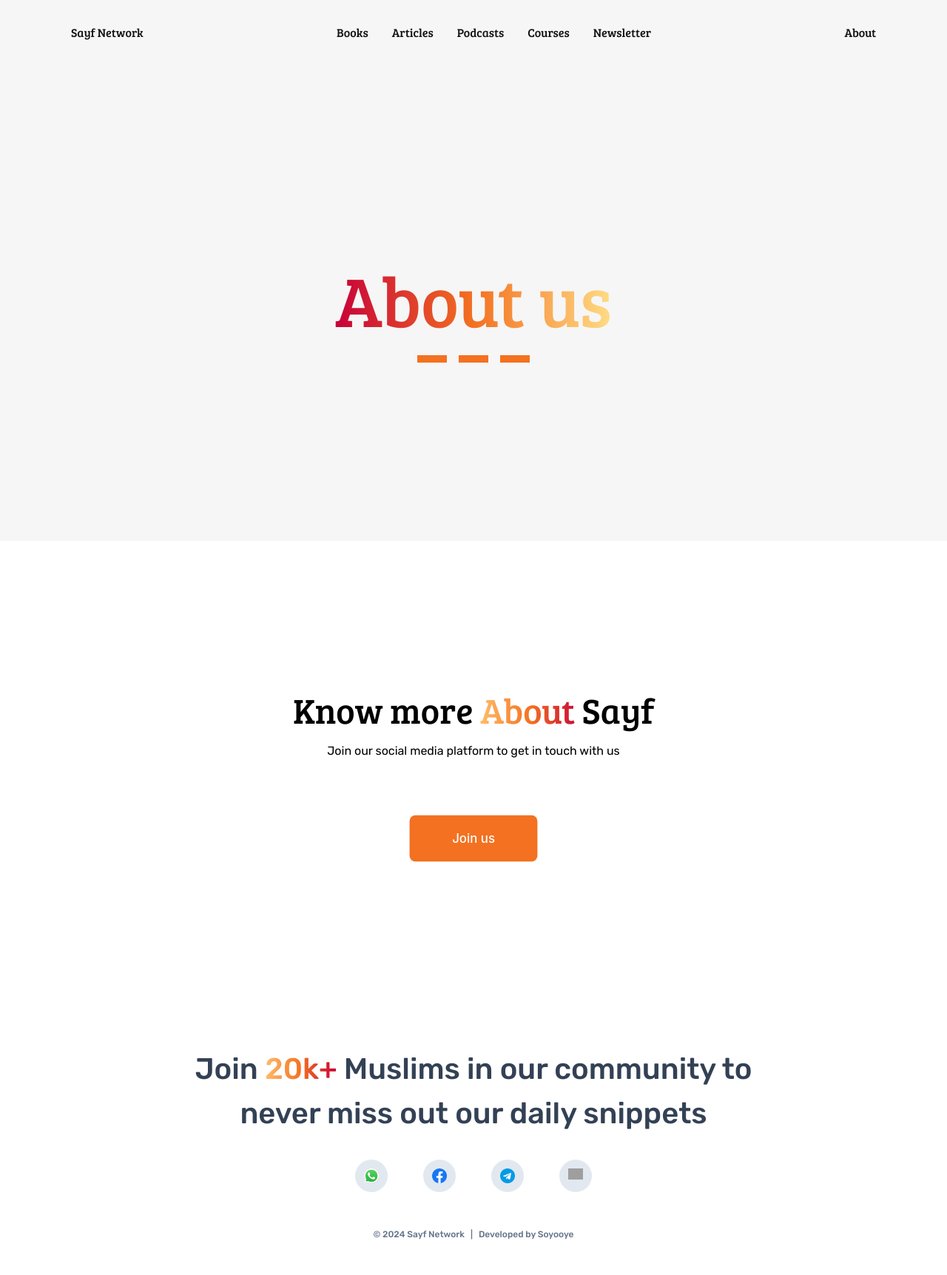
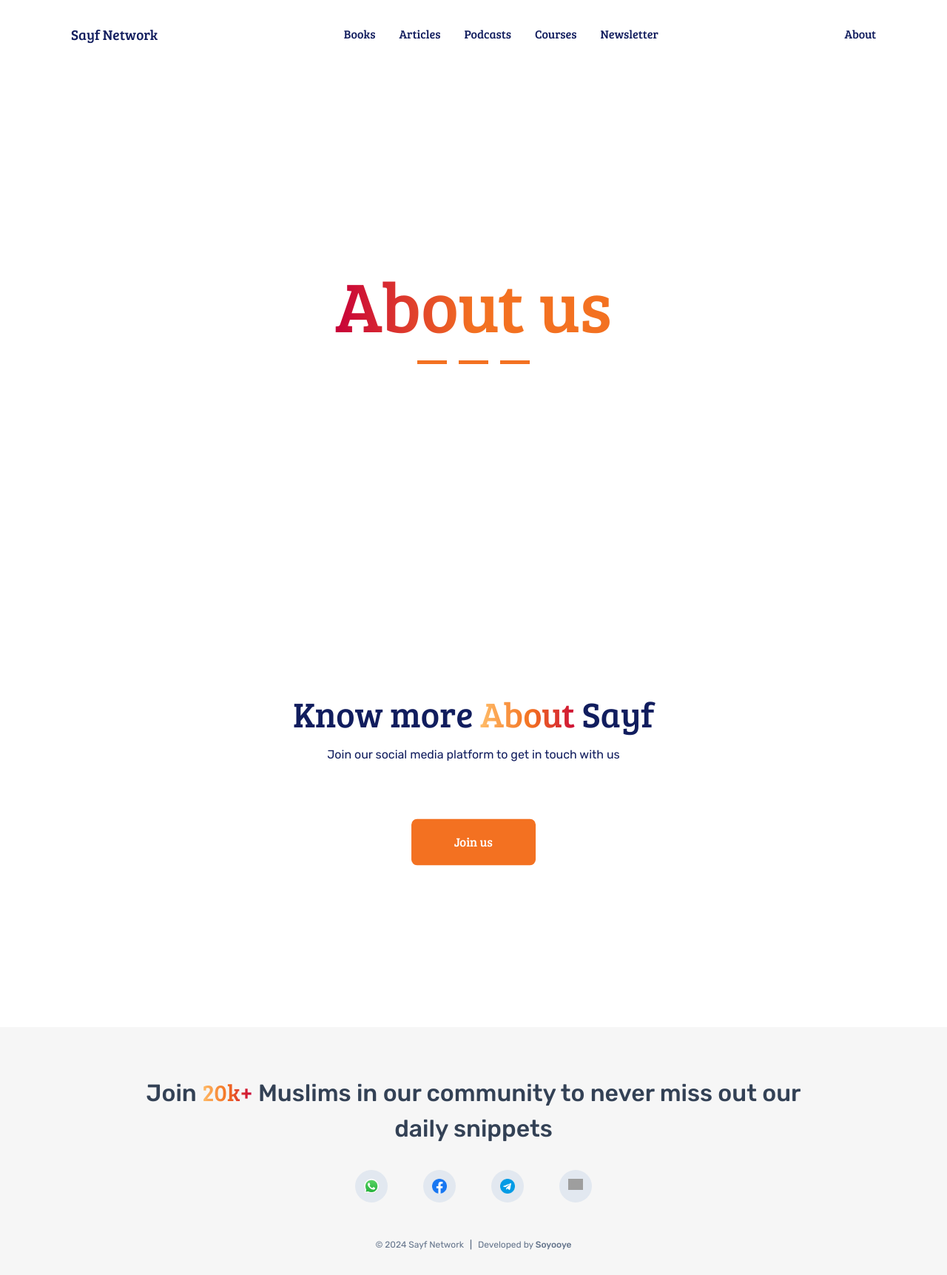
Before and after one commit to abdulrahmansoyooye/sayfproject, a Next.js app: page /about in a window 1280 px wide. Shown: the whole page at 74% size. Before the commit the page ends 1693 px from the top, so only its background shows below. Built offline with nearby package versions, Linux system fonts and the light colour scheme; grey boxes are pictures that could not be loaded.

Commit message:
Carousel, Story and offer for home page && other modification:styles, colors

```diff
--- a/app/globals.css
+++ b/app/globals.css
@@ -28,21 +28,25 @@
   --secandary-color: #c70039;
   --dark-color: #111d5e;
 
-  --text-color: #111111;
+  --text-color: #111d5e;
 }
 
 .app {
   font-family: var(--font-rubik);
+  color: var(--text-color);
 }
-h1 {
+h1,
+span {
   font-family: var(--font-bree_serif);
 }
-
+.section {
+  @apply p-[6rem] mb-[3rem] max-md:p-[3rem];
+}
 .nav {
   font-family: var(--font-bree_serif);
-  background-color: var(--primary-color);
+  background-color: var(--background-color);
+  color: var(--text-color);
   width: 100%;
-  color: #111111;
 }
 
 .active {
@@ -84,14 +88,23 @@ h1 {
 .footer {
   width: 100%;
   bottom: 0;
-  background-color: var(--background-color);
+  background-color: var(--primary-color);
 }
 .text-underline::after {
   display: block;
   content: "";
   background-color: var(--orange-color);
   width: 40px;
-  height: 10px;
+  height: 5px;
+  cursor: pointer;
+}
+.active-carousel {
+  display: block;
+  content: "";
+  background-color: var(--dark-color);
+  width: 40px;
+  height: 5px;
+  cursor: pointer;
 }
 .search_input {
   @apply w-full rounded-md border border-gray-200 bg-white py-2.5 font-satoshi pl-5 pr-12 text-sm shadow-sm font-medium focus:border-[#111d5e] focus:outline-none focus:ring-0;
@@ -100,10 +113,10 @@ h1 {
   @apply bg-gradient-to-r from-[#ffbd69] via-[#f37121] to-[#c70039]  bg-clip-text text-transparent;
 }
 .black_btn {
-  @apply rounded-[0.4rem]  bg-[#f37121] p-[1rem_3rem] text-white transition-all hover:bg-[#c70039]  text-center text-sm font-inter flex items-center justify-center;
+  @apply rounded-[0.4rem]  bg-[#f37121] p-[1rem_3rem] text-white transition-all hover:bg-[#c70039]  text-center text-sm  flex items-center justify-center;
 }
 .text-gradient-blue {
-  @apply bg-gradient-to-r from-[#c70039] via-[#f37121] to-[#ffdc85]  bg-clip-text text-transparent;
+  @apply bg-gradient-to-r from-[#c70039] via-[#f37121] to-[#f37121]  bg-clip-text text-transparent;
 }
 .dark-text {
   @apply text-slate-700;
--- a/app/page.js
+++ b/app/page.js
@@ -1,10 +1,74 @@
+import Carousel from "@/components/Carousel";
+import Underline from "@/components/Underline";
 import Welcome from "@/components/Welcome";
+import Image from "next/image";
 
 export default function Home() {
   return (
-    <main className="home">
-      {" "}
-      <Welcome title={"Sayf, For Productive"} />
+    <main className="home ">
+      {/* Carousel */}
+      <div className="mb-[6rem]">
+        <Carousel />
+      </div>
+      {/* Section2 */}
+      <div className="flex flex-col bg-[#ffffff] mb-[6rem]">
+        <div className="flex p-[6rem_4rem]  max-md:flex-col gap-[2rem] bg-[#f6f6f6]">
+          {/* Story */}
+          <div className="flex flex-col gap-[1rem] sm:w-[50%] w-full">
+            <div className="text-[3rem] max-md:text-[2rem] ">
+              What is Sayf - Our{" "}
+              <span className="text-gradient-blue">Story</span>
+            </div>
+            <div className="space-y-[0.75rem]">
+              <p className="light-text font-[400]">
+                In a world overflowing with self-help books and advice from
+                countless sources,many of us find ourselves seeking happiness,
+                fulfillment,successful relationships,productivity, and ways to
+                overcome bad habits.Yet, despite consuming all this information,
+                the answers often remian elusive.
+              </p>
+              <p className="light-text font-[400]">
+                {"     "} At Sayf, we belive there's a better way. As young
+                Muslims,we relized that true contentment and success come from
+                within our own rich tradition.The secrets to happiness,
+                fulfillment,and personal growth are embedded in the principles
+                of Islam-principles that are not only incredibly effective but
+                also beautifully simple.
+              </p>
+            </div>
+          </div>
+          {/* offer */}
+          <div className="flex flex-col gap-[1rem] items-start">
+            <Image
+              src={"/assets/svg-shape.svg"}
+              alt="footer-img"
+              width={600}
+              height={320}
+            />
+          </div>
+        </div>{" "}
+        <div className="flex flex-col flex-center gap-[2rem] w-full sm:max-w-[70%] m-[2rem_auto] section">
+          <div className="text-[3rem] max-md:text-[1.5rem] ">We Offer:</div>
+          <div className="flex max-md:flex-col gap-[2rem]">
+            <div className="flex flex-col gap-[1rem] bg-[#f6f6f6] text-slate-50 p-[2rem] rounded-[1rem]">
+              <p className="dark-text">Authentic Islamic Guidance:</p>
+
+              <p className="font-[400] light-text">
+                {" "}
+                Timeless wisdom of the Quran and Sunnah, tailored to address the
+                unique challenges of modern life.
+              </p>
+            </div>
+            <div className="flex flex-col gap-[1rem] bg-[#f6f6f6] text-slate-50 p-[2rem] rounded-[1rem]">
+              <p className="dark-text"> Practical Solutions</p>
+              <p className="font-[400]  light-text">
+                Discover actionable strategies that are easy to implement and
+                resonate with your faith, leading to lasting positive change.
+              </p>
+            </div>
+          </div>
+        </div>
+      </div>
     </main>
   );
 }
--- /dev/null
+++ b/components/Carousel.jsx
@@ -0,0 +1,75 @@
+"use client";
+import { useState } from "react";
+import Underline from "./Underline";
+const carouselItem = [
+  {
+    title: `Sayf; For Productive Muslims`,
+
+    content:
+      "Join a movement of 20k+ Muslims committed to maximizing their time,reaching their goals, and living joyfully.",
+    buttonText: " Learn more",
+  },
+  {
+    title: "Productivity and Purpose",
+    content:
+      "Inspiring Muslims to make the most of every moment and lead a life of purpose and fulfilment.",
+    buttonText: "Learn more",
+  },
+  {
+    title: "Defeat Your Biggest Obsatcles",
+    content:
+      " Providing the strategies you need to excel in eve as aspect of our life.",
+    buttonText: "Learn more",
+  },
+  {
+    title: "Overcome Your Inner Battles",
+    content:
+      "Tools and strategies for enhanced personal, professional, and spiritual",
+    buttonText: "Learn more",
+  },
+];
+const Carousel = () => {
+  const [page, setPage] = useState(0);
+  const length = carouselItem.length;
+  const handleNext = () => {
+    setPage(2);
+  };
+  const handlePrev = () => {};
+  return (
+    <div className="relative flex flex-col gap-[9rem] items-stretch section">
+      <div className="flex gap-[2rem]">
+        {carouselItem.map(
+          ({ title, content, buttonText }, index) =>
+            index === page && (
+              <div
+                className="flex flex-col gap-[2rem]"
+                key={`${index}-${title}`}
+              >
+                <div className="text-[3rem] max-md:text-[2rem]">{title}</div>
+                <p className="font-[400] dark-text">{content}</p>
+                <div className="black_btn sm:max-w-[250px] w-full">
+                  {buttonText}
+                </div>
+              </div>
+            )
+        )}
+      </div>
+
+      <div className="flex gap-[2rem] m-auto">
+        {carouselItem.map(({ title }, index) => (
+          <div
+            onClick={() => setPage(index)}
+            className={`${
+              index === page ? "active-carousel " : " text-underline "
+            }`}
+            key={`${index}-${title}`}
+          >
+            <div></div>
+          </div>
+        ))}
+      </div>
+    </div>
+  );
+};
+
+export default Carousel;
--- a/components/Footer.jsx
+++ b/components/Footer.jsx
@@ -3,12 +3,12 @@ import Image from "next/image";
 const socials = ["whatsapp", "facebook", "telegram", "instagram"];
 const Footer = () => {
   return (
-    <div className="footer p-[1rem] max-w-[900px] m-auto pt-[4rem]">
+    <div className="footer p-[2rem] pt-[4rem] mt-[2rem]">
       {/* Section 1 */}
-      <div className="flex flex-col justify-evenly gap-[2rem]">
+      <div className="flex flex-col justify-evenly gap-[2rem] max-w-[900px] m-auto ">
         <div className="flex-center flex-col">
-          <h2 className="text-[2.5rem] dark-text text-center">
-            Join <span className="text-gradient-orange">20k+</span> Muslims in
+          <h2 className="text-[2rem] max-md:text-[1.5rem] dark-text text-center">
+            Join <span className="text-gradient-orange ">20k+</span> Muslims in
             our community to never miss out our daily snippets
           </h2>
         </div>
@@ -29,9 +29,9 @@ const Footer = () => {
               </div>
             ))}
           </div>
-          <div className="flex justify-center light-text text-[12px] gap-[0.5rem]">
-            <p>© 2024 Sayf Network</p>|
-            <p>
+          <div className="flex justify-center light-text text-[12px] gap-[0.5rem] ">
+            <p className="font-[400]">© 2024 Sayf Network</p>|
+            <p className="font-[400]">
               Developed by <a href="">Soyooye</a>
             </p>
           </div>
--- a/components/Nav.jsx
+++ b/components/Nav.jsx
@@ -26,10 +26,18 @@ const Nav = () => {
   const isActive = (href) => pathname === href;
   const [istoggle, setIstoggle] = useState(false);
   return (
-    <div className="nav p-[2rem_2rem_2rem] sm:p-[2rem_6rem_2rem] flex-between z-[1000]">
-      <Link href={"/"} className="font-[400] cursor-pointer navitem">
+    <div className="nav p-[2rem_2rem_2rem] sm:p-[2rem_6rem_2rem] flex-between z-[1000] ">
+      <Link
+        href={"/"}
+        className="font-[500] text-[1.2rem] cursor-pointer navitem"
+      >
         Sayf Network
       </Link>
+      {/* <img
+        src={"/assets/logo.png"}
+        alt="footer-img"
+        className="cursor-pointer"
+      /> */}
       {/* Desktop */}
       <div className="max-md:hidden flex-between gap-[2rem]">
         {navLinks.map(({ name }, index) => (
--- a/components/Welcome.jsx
+++ b/components/Welcome.jsx
@@ -2,7 +2,7 @@ import Underline from "./Underline";
 
 const Welcome = ({ title, text }) => {
   return (
-    <div className="flex flex-col items-center h-[80vh] justify-center bg-[#f6f6f6] bg-no-repeat bg-cover">
+    <div className="flex flex-col items-center h-[80vh] justify-center bg-[#ffffff] bg-no-repeat bg-cover">
       <div className="flex flex-col gap-1 text-center items-center">
         <h1 className="text-[6rem] max-md:text-[4rem] text-gradient-blue">
           {title}
```
Also changed, not shown: public/assets/logo.png (added), public/assets/svg-shape.svg (added).
